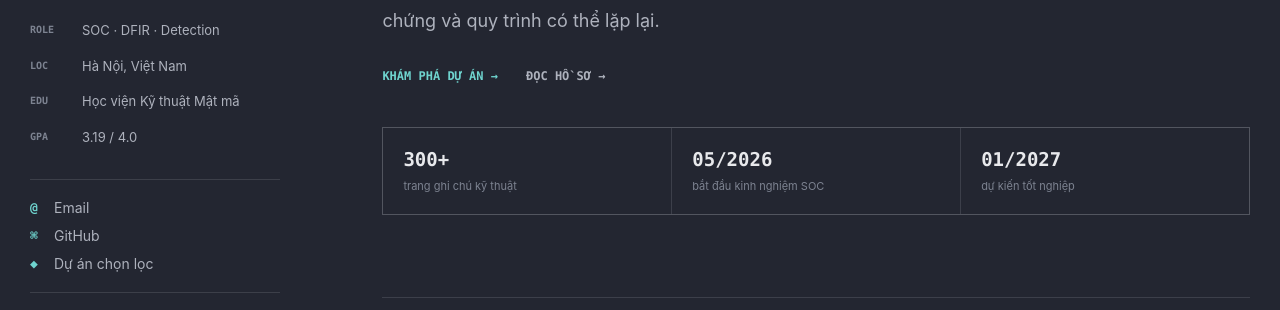
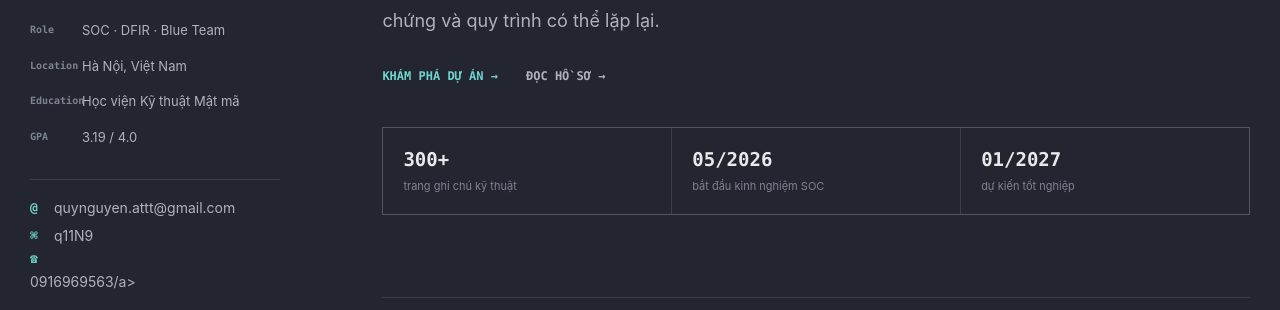
Before and after one commit to q11N9/q11N9.github.io, a plain HTML site: page index.html in a window 1280 px wide. Shown: the part 450-760 px from the top of the page. Drawn offline with Linux system fonts and the light colour scheme.

Commit message:
Update basic information

```diff
--- a/index.html
+++ b/index.html
@@ -22,9 +22,9 @@
   <div class="page-shell">
     <aside class="profile" aria-label="Tóm tắt hồ sơ" data-i18n-aria="profileLabel">
       <div class="avatar"><div class="avatar-grid"></div><strong>NQ</strong></div><h1>Nguyễn Văn Ngọc Quý</h1><p class="handle">@q11N9</p>
-      <p class="profile-lead" data-i18n="profileLead">Junior Security Engineer. Ở giữa tín hiệu, bằng chứng và phản ứng.</p>
-      <dl class="profile-facts"><div><dt>ROLE</dt><dd>SOC · DFIR · Detection</dd></div><div><dt>LOC</dt><dd data-i18n="location">Hà Nội, Việt Nam</dd></div><div><dt>EDU</dt><dd data-i18n="academyShort">Học viện Kỹ thuật Mật mã</dd></div><div><dt>GPA</dt><dd>3.19 / 4.0</dd></div></dl>
-      <div class="profile-links"><a href="mailto:quynguyen.attt@gmail.com"><span>@</span><span>Email</span></a><a href="https://github.com/q11N9" target="_blank" rel="noreferrer"><span>⌘</span><span>GitHub</span></a><a href="projects.html"><span>◆</span><span data-i18n="selectedWork">Dự án chọn lọc</span></a></div>
+      <p class="profile-lead" data-i18n="profileLead">SOC Analyst.</p>
+      <dl class="profile-facts"><div><dt>Role</dt><dd>SOC · DFIR · Blue Team</dd></div><div><dt>Location</dt><dd data-i18n="location">Hà Nội, Việt Nam</dd></div><div><dt>Education</dt><dd data-i18n="academyShort">Học viện Kỹ thuật Mật mã</dd></div><div><dt>GPA</dt><dd>3.19 / 4.0</dd></div></dl>
+      <div class="profile-links"><a href="mailto:quynguyen.attt@gmail.com"><span>@</span><span>quynguyen.attt@gmail.com</span></a><a href="https://github.com/q11N9" target="_blank" rel="noreferrer"><span>⌘</span><span>q11N9</span></a><a href="projects.html"><span>☎</span><a href="tel:0916969563">0916969563/a></a></div>
       <div class="availability"><i></i><span data-i18n="availability">Quan tâm các vị trí Security Engineering, SOC và DFIR</span></div>
     </aside>
     <main class="content" id="main">
```
